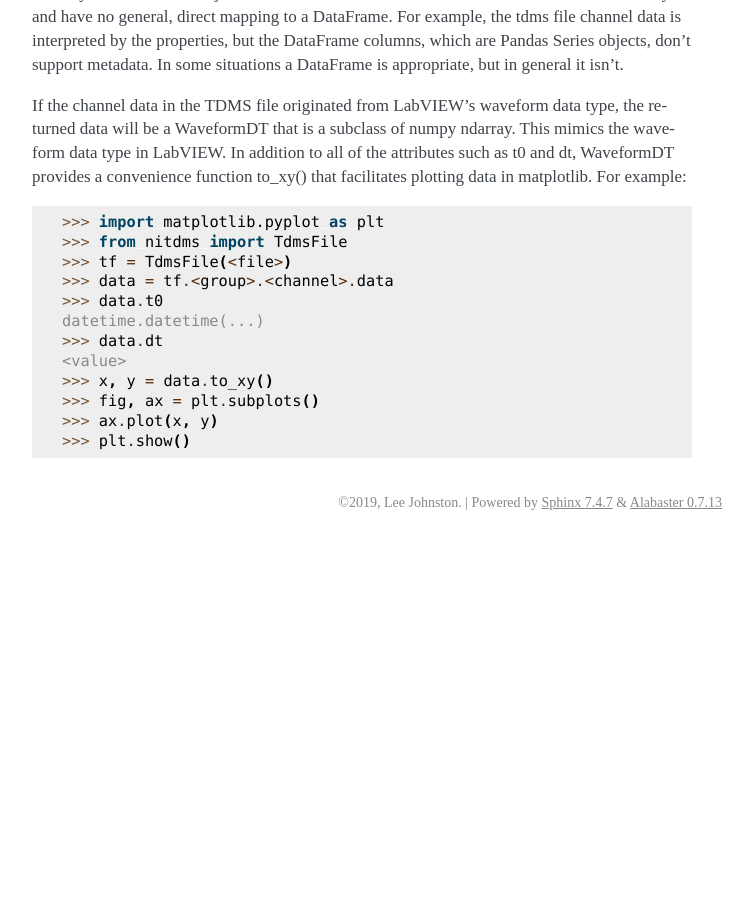
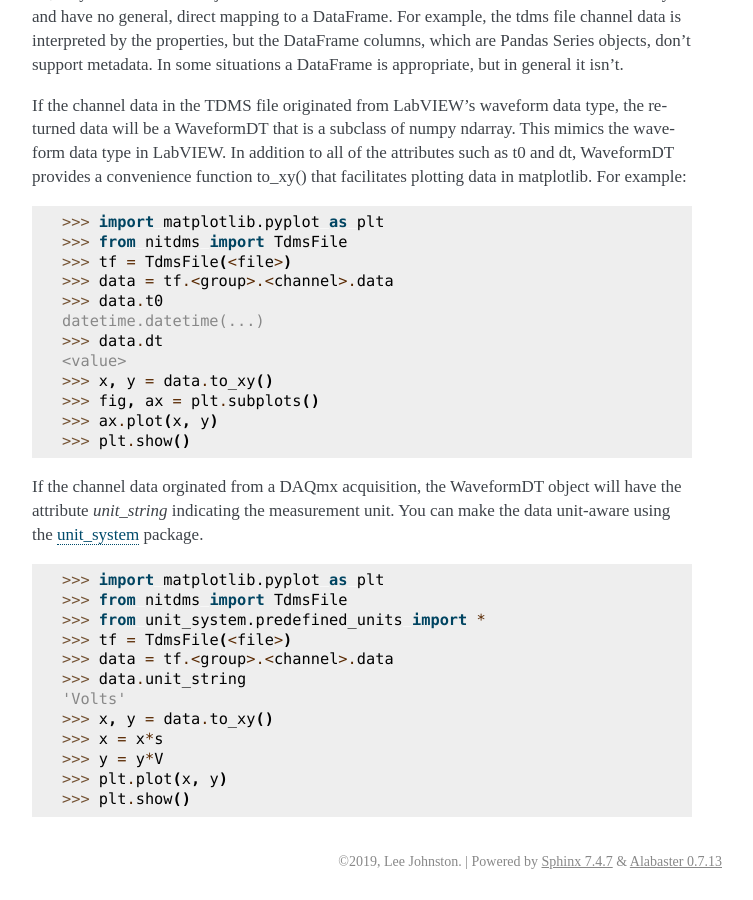
Before and after one commit to l-johnston/nitdms, a Sphinx documentation site: the page built from doc/usage.rst, in a window 1280 px wide and 900 px high, scrolled down 1317 px. Shown: the whole window, without its empty margins (388-1141 px from the left). Built offline with Sphinx 7.4.7, drawn with Linux system fonts in a browser that asks for light colours; before the commit the page ends 1858 px from its top, so only the background shows below that.

Commit message:
DOC: Add unit_system example to usage

```diff
--- a/doc/usage.rst
+++ b/doc/usage.rst
@@ -84,3 +84,21 @@ facilitates plotting data in matplotlib. For example:
   >>> fig, ax = plt.subplots()
   >>> ax.plot(x, y)
   >>> plt.show()
+
+If the channel data orginated from a DAQmx acquisition, the WaveformDT object will
+have the attribute `unit_string` indicating the measurement unit. You can make the
+data unit-aware using the `unit_system <https://github.com/l-johnston/unit_system>`_
+package.
+
+>>> import matplotlib.pyplot as plt
+>>> from nitdms import TdmsFile
+>>> from unit_system.predefined_units import *
+>>> tf = TdmsFile(<file>)
+>>> data = tf.<group>.<channel>.data
+>>> data.unit_string
+'Volts'
+>>> x, y = data.to_xy()
+>>> x = x*s
+>>> y = y*V
+>>> plt.plot(x, y)
+>>> plt.show()
```
